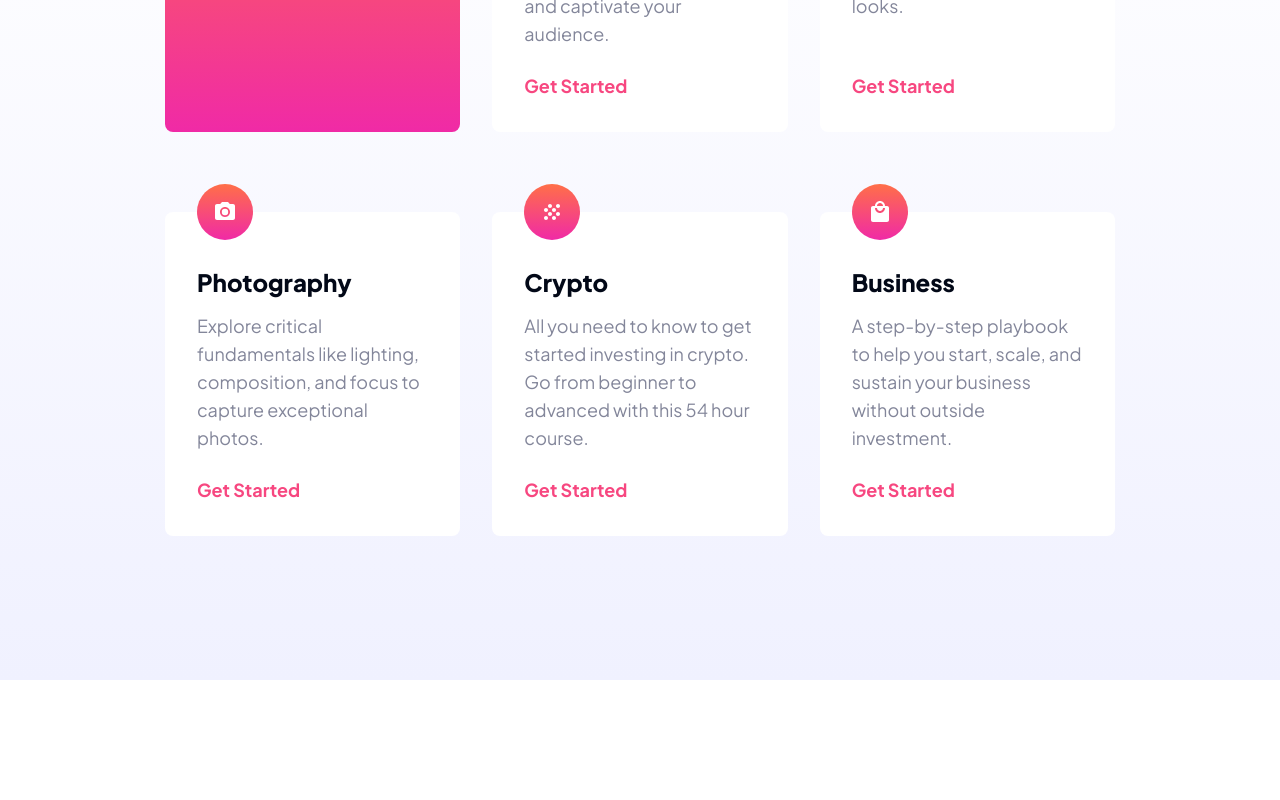
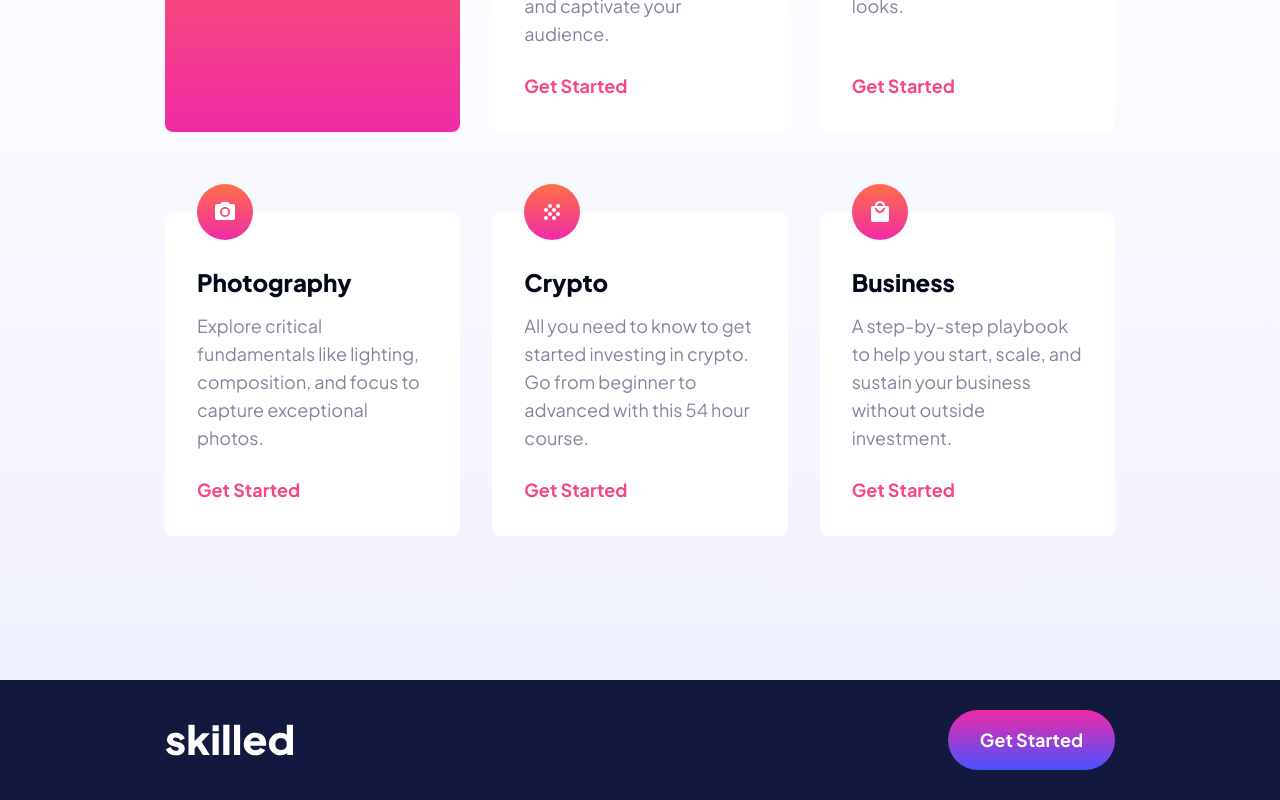
Before and after one commit to gumrahsindar/skilled-e-learning-landing-page, a Next.js app: page / in a window 1280 px wide. Shown: the part 1056-1856 px from the top of the page. Before the commit the page ends 1736 px from the top, so only its background shows below. Built offline with nearby package versions, Linux system fonts and the light colour scheme.

Commit message:
complete footer section

```diff
--- a/app/page.tsx
+++ b/app/page.tsx
@@ -1,5 +1,7 @@
 import Features from '@/components/Features'
 import Header from '@/components/Header'
+import Image from 'next/image'
+import Link from 'next/link'
 
 export default function Home() {
   return (
@@ -8,6 +10,20 @@ export default function Home() {
       <main>
         <Features />
       </main>
+      <footer
+        id='footer'
+        className='section-padding h-[7.5rem] flex items-center justify-between bg-midnightBlue'
+      >
+        <div className='relative h-6 w-24 laptop:h-8 laptop:w-32'>
+          <Image src='/logo-light.svg' fill alt='logo' />
+        </div>
+        <Link
+          href='#'
+          className='rounded-full px-6 laptop:px-8 py-2.5 laptop:py-4 font-bold text-sm laptop:text-base  text-white bg-gradient-to-t from-dodgerBlue to-pinkFlamingo hover:gradient duration-200'
+        >
+          Get Started
+        </Link>
+      </footer>
     </>
   )
 }
```
